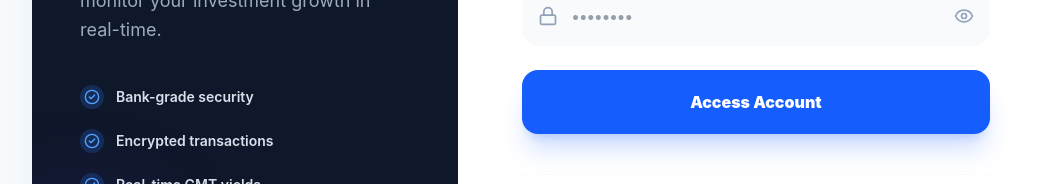
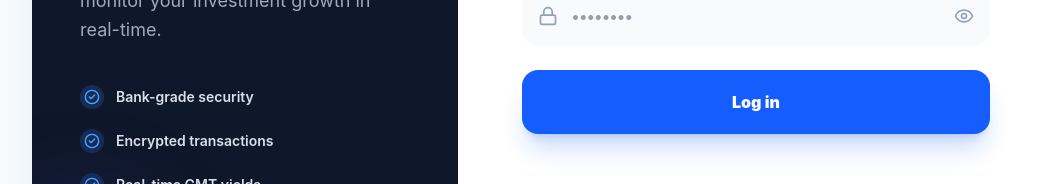
Before and after one commit to notionxdotcom/GMT-FRONTEND, a React (Vite) app: page /login in a window 1280 px wide. Shown: the part 408-592 px from the top of the page, without its empty margins (97-1145 px from the left). Built offline with nearby package versions, Linux system fonts and the light colour scheme.

Commit message:
moving files to GMT-FRONTEND

```diff
--- a/src/components/Myteam.jsx
+++ b/src/components/Myteam.jsx
@@ -46,7 +46,7 @@ const MyTeam = () => {
     level3: { label: "3rd Tier", reward: "1%", color: "bg-slate-500", textColor: "text-slate-500" },
   };
 
-  const currentList = network[activeTab] || [];
+  const currentList = network[activTab] || [];
 
   return (
     <div className="min-h-screen bg-[#F8FAFC] pb-10">
--- a/src/components/login.jsx
+++ b/src/components/login.jsx
@@ -152,7 +152,7 @@ const LoginPage = () => {
               disabled={loading}
               className="w-full bg-blue-600 text-white font-black py-5 rounded-2xl hover:bg-blue-700 active:scale-[0.97] transition-all shadow-xl shadow-blue-600/20 mt-4 flex justify-center items-center gap-3"
             >
-              {loading ? <Loader2 className="animate-spin" /> : "Access Account"}
+              {loading ? <Loader2 className="animate-spin" /> : "Log in"}
             </button>
           </form>
 
```
